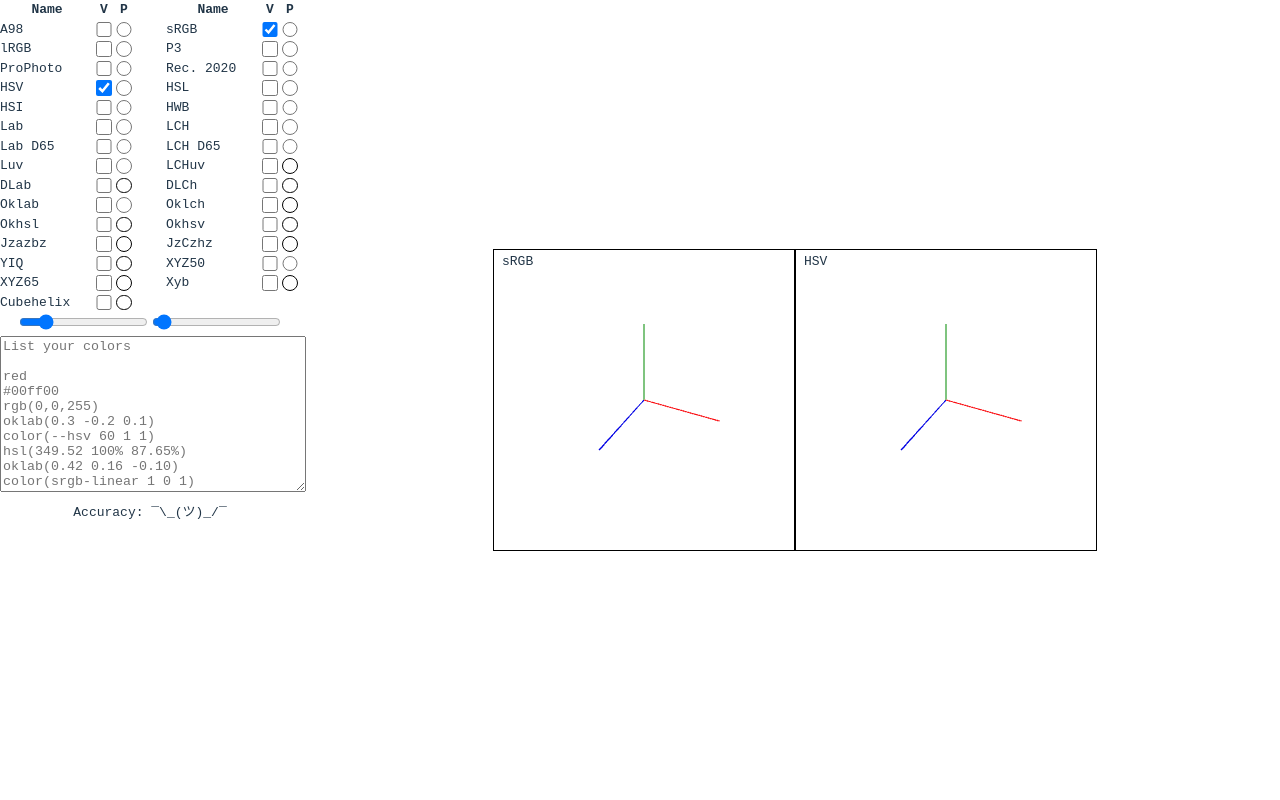
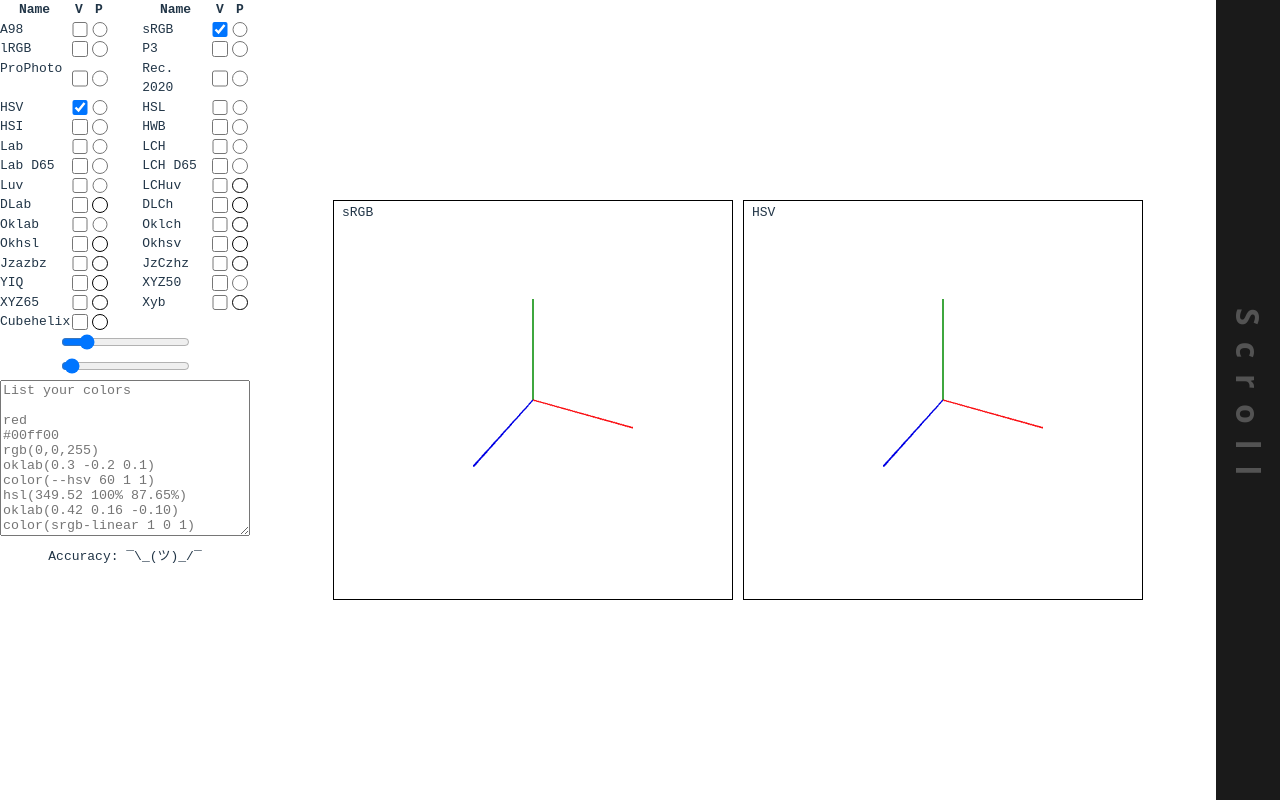
Before and after one commit to nlawler1737/color-space, a React (Vite) app: page / in a window 1280 px wide. Built offline with nearby package versions, Linux system fonts and the light colour scheme.

Commit message:
better graph layout, added scroll area

```diff
--- a/src/App.css
+++ b/src/App.css
@@ -8,8 +8,8 @@
 }
 
 #sidebar {
-  width: 300px;
-  min-width: 300px;
+  width: 250px;
+  min-width: 250px;
   height: 100%;
 }
 
@@ -18,34 +18,60 @@
 }
 
 #content {
+  display: flex;
   flex-grow: 1;
-  padding: 1rem;
-  /* display: "flex";
-  gap: "10px";
-  justify-content: "center";
-  align-items: "center"; */
+  overflow-y: scroll;
+  position: relative;
 }
 
-#content > div {
-  height: 100%;
+#graph-container {
+  padding: 1rem;
+  flex-grow: 1;
   display: flex;
   flex-wrap: wrap;
-  gap: 10;
+  gap: 10px;
   justify-content: center;
   align-items: center;
 }
 
+#scroll-area {
+  position: sticky;
+  flex-shrink: 0;
+  top:0;
+  right: 0;
+  width: 4rem;
+  height: 100%;
+  background-color: rgb(26, 26, 26);
+  color: rgb(83, 83, 83);
+  font-weight: 700;
+  overflow: hidden;
+}
+
+#scroll-area > span {
+  width: 100%;
+  height: 100%;
+  writing-mode: vertical-rl;
+  text-orientation: mixed;
+  letter-spacing: 1rem;
+  font-size: 2rem;
+  line-height: 4rem;
+  cursor: default;
+}
+
 .color-space {
   position: relative;
+  width: 400px;
+  height: 400px;
+  border: 1px solid black;
 }
-/* .color-space:active {
+.color-space:active {
   position: absolute;
-  width: 50% !important;
-  height: auto !important;
+  width: min(calc(100% - 4rem), calc(100vmin - 4rem));
+  height: auto;
   aspect-ratio: 1;
-  background-color: black;
+  background-color: var(--color-bg);
   z-index: 999;
-} */
+}
 
 .color-space > .title {
   position: absolute;
--- a/src/App.jsx
+++ b/src/App.jsx
@@ -28,7 +28,10 @@ function App() {
     <>
       <Sidebar />
       <div id="content">
-        <div>{graphs}</div>
+        <div id="graph-container">{graphs}</div>
+        <div id="scroll-area">
+          <span>Scroll</span>
+        </div>
       </div>
     </>
   );
--- a/src/components/GamutDisplay.jsx
+++ b/src/components/GamutDisplay.jsx
@@ -14,11 +14,6 @@ export default function GamutDisplay({ mode, colors }) {
   return (
     <div
       className="color-space"
-      style={{
-        border: "1px solid black",
-        height: "300px",
-        width: "300px",
-      }}
     >
       <Viewer>
         <Graph
--- a/src/index.css
+++ b/src/index.css
@@ -1,11 +1,16 @@
+* {
+  box-sizing: border-box;
+}
+
 :root {
+  --color-bg: #242424;
   font-family: system-ui, Avenir, Helvetica, Arial, sans-serif;
   line-height: 1.5;
   font-weight: 400;
 
   color-scheme: light dark;
   color: rgba(255, 255, 255, 0.87);
-  background-color: #242424;
+  background-color: var(--color-bg);
 
   font-synthesis: none;
   text-rendering: optimizeLegibility;
```
